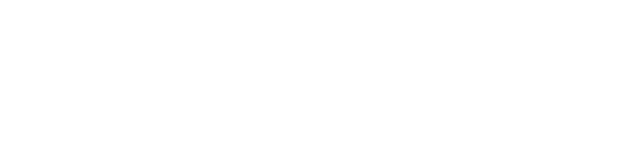
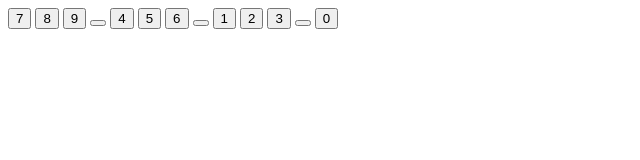
Before and after one commit to WolfGC/Calculator, a plain HTML site: page index.html in a window 1280 px wide. Shown: the whole page, without its empty margins (0-640 px from the left). Drawn offline with Linux system fonts and the light colour scheme.

Commit message:
html skeleton containing buttons and calc screen

```diff
--- a/index.html
+++ b/index.html
@@ -1,14 +1,39 @@
 <!DOCTYPE html>
 <html lang="en">
-<head>
-    <meta charset="UTF-8">
-    <meta http-equiv="X-UA-Compatible" content="IE=edge">
-    <meta name="viewport" content="width=device-width, initial-scale=1.0">
+  <head>
+    <meta charset="UTF-8" />
+    <meta http-equiv="X-UA-Compatible" content="IE=edge" />
+    <meta name="viewport" content="width=device-width, initial-scale=1.0" />
     <title>Calculator</title>
-    <link rel="stylesheet" href="./styles.css">
+    <link rel="stylesheet" href="./styles.css" />
     <script src="./script.js" defer></script>
-</head>
-<body>
+  </head>
+  <body>
+    <div class="calculator">
+      <div class="cal-screen">
+        <div class="calc-values"></div>
+        <div class="calc-currValues"></div>
+      </div>
+      <div class="calc-buttons">
+        <div class="btn-numpad">
+          <button class="btn" data-number="7">7</button>
+          <button class="btn" data-number="8">8</button>
+          <button class="btn" data-number="9">9</button>
+          <button class="btn" data-number=""></button>
 
-</body>
+          <button class="btn" data-number="4">4</button>
+          <button class="btn" data-number="5">5</button>
+          <button class="btn" data-number="6">6</button>
+          <button class="btn" data-number=""></button>
+
+          <button class="btn" data-number="1">1</button>
+          <button class="btn" data-number="2">2</button>
+          <button class="btn" data-number="3">3</button>
+          <button class="btn" data-number=""></button>
+
+          <button class="btn" data-number="0">0</button>
+        </div>
+      </div>
+    </div>
+  </body>
 </html>
```
Also changed, not shown: script.js (+6 -6 lines).
